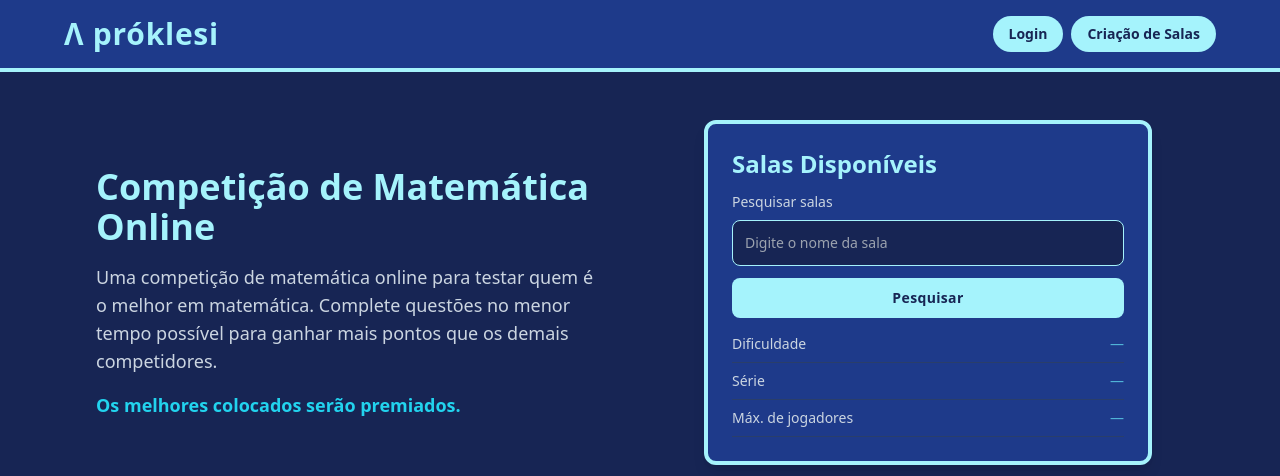
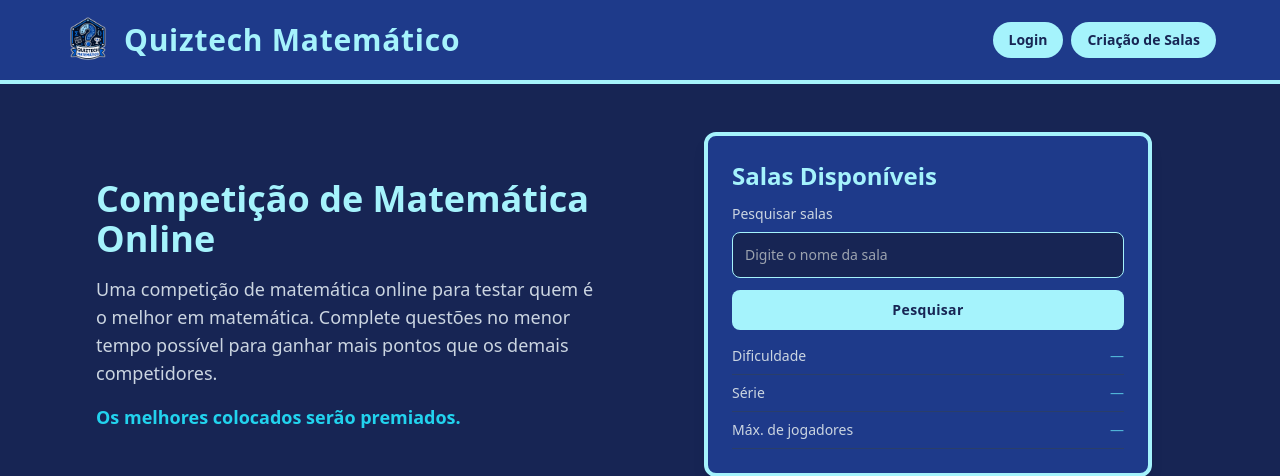
Before and after one commit to NinPierre/project-kahoot-matematica, a Flask app: page / in a window 1280 px wide. Shown: the top 476 px of the page. Run offline with Flask 3, Linux system fonts and the light colour scheme; some libraries are stand-ins or nearby versions.

Commit message:
adicionando imagem e novo nome
fiz a complementação da imagem da logo e o novo nome mas de forma incompleta pois outro membro ira fazer uma otimização de sistemas

```diff
--- a/templates/home.html
+++ b/templates/home.html
@@ -4,19 +4,22 @@
 <head>
     <meta charset="UTF-8">
     <meta name="viewport" content="width=device-width, initial-scale=1.0">
-    <title>Λ próklesi</title>
+    <title>Quiztech Matemático</title>
     <script src="https://cdn.tailwindcss.com"></script>
 </head>
 
 <body class="bg-blue-950 text-slate-400 font-sans min-h-screen antialiased">
     <!-- Menu Totalmente Responsivo -->
     <nav class="bg-blue-900 border-b-4 border-cyan-200 p-4">
-        <!-- Container interno para gerenciar o fluxo no PC e no Celular -->
         <div class="max-w-6xl mx-auto flex flex-col sm:flex-row justify-between items-center gap-4">
 
-            <a href="{{ url_for('home') }}" class="block text-center sm:text-left">
+            <a href="{{ url_for('home') }}" class="flex items-center justify-center sm:justify-start gap-3">
+                <div class="flex items-center justify-center">
+                    <img src="../static/imagens/logo.png" alt="Logo" class="h-12 w-auto object-contain">
+                </div>
+
                 <h1 class="text-cyan-200 text-2xl md:text-3xl font-bold tracking-wide whitespace-nowrap">
-                    Λ próklesi
+                Quiztech Matemático
                 </h1>
             </a>
 
```
Also changed, not shown: templates/DashBoard.html (+6 -2 lines), static/imagens/logo.png (added).
